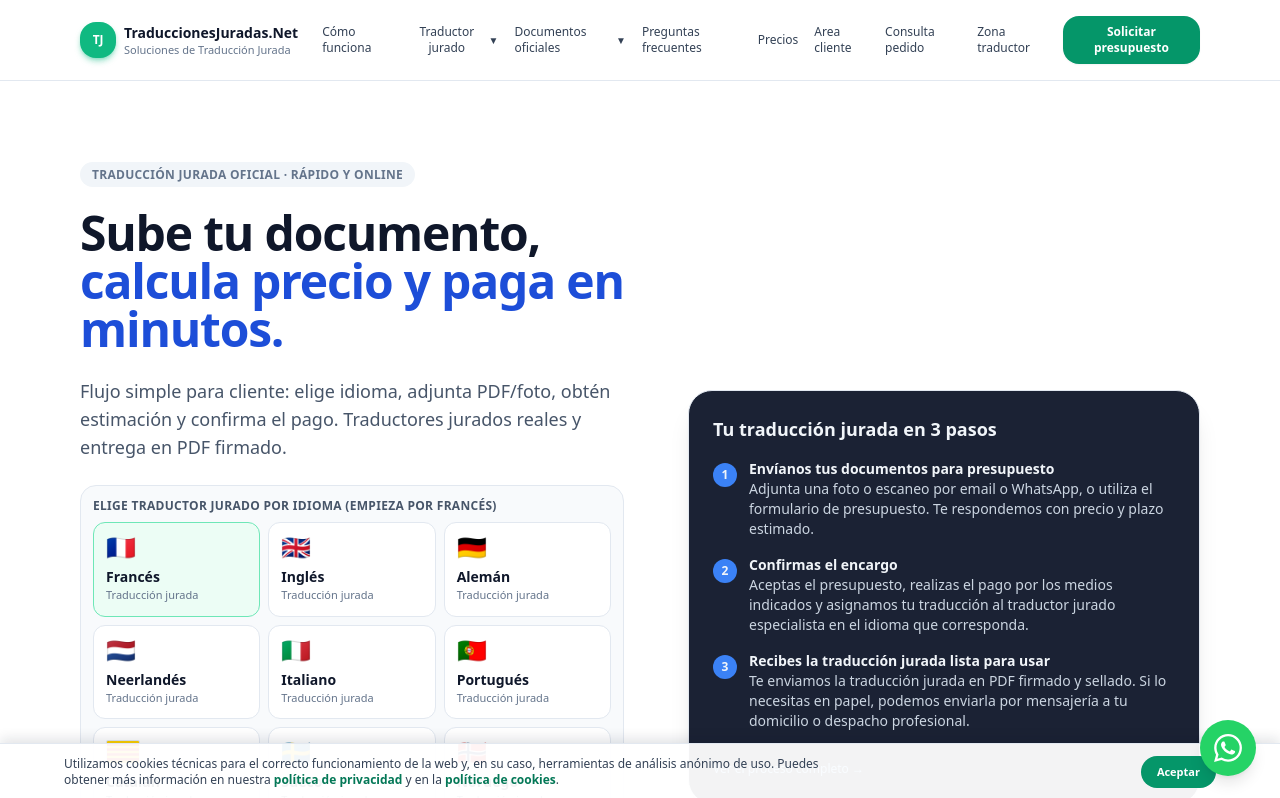
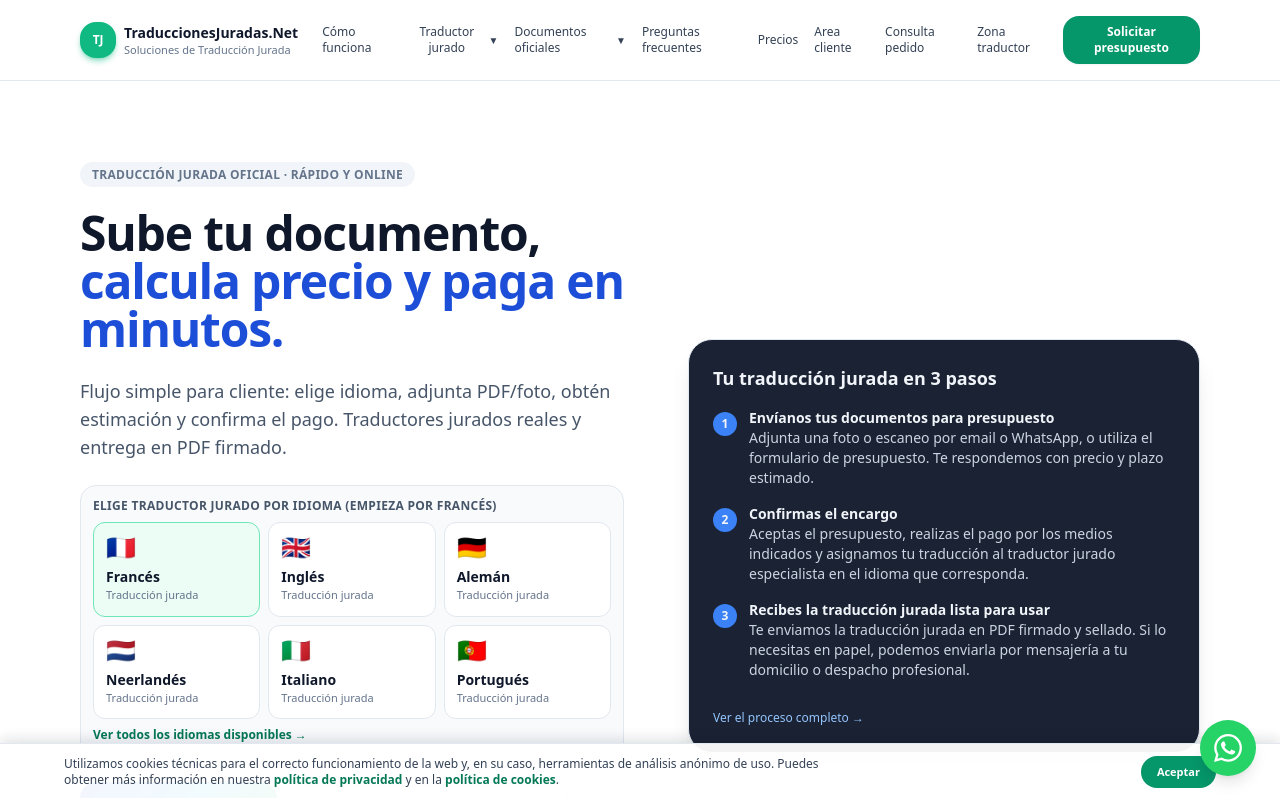
Before and after one commit to juanlatregua/traduccionesjuradas-next, a Next.js app: page / in a window 1280 px wide. Shown: the top 798 px of the page. Built offline with nearby package versions, Linux system fonts and the light colour scheme; no server answers.

Commit message:
Compacta selector de idiomas en home y deja 6 principales

```diff
--- a/app/page.tsx
+++ b/app/page.tsx
@@ -25,14 +25,6 @@ const LANGUAGE_QUICK_LINKS: LanguageQuickLink[] = [
   { href: "/traductor-jurado-neerlandes", flag: "\u{1F1F3}\u{1F1F1}", label: "Neerlandés" },
   { href: "/traductor-jurado-italiano", flag: "\u{1F1EE}\u{1F1F9}", label: "Italiano" },
   { href: "/traductor-jurado-portugues", flag: "\u{1F1F5}\u{1F1F9}", label: "Portugués" },
-  {
-    href: "/traductor-jurado-catalan",
-    flagSrc: "/flags/catalan.svg",
-    flagAlt: "Bandera de Cataluña",
-    label: "Catalán",
-  },
-  { href: "/traductor-jurado-sueco", flag: "\u{1F1F8}\u{1F1EA}", label: "Sueco" },
-  { href: "/traductor-jurado-noruego", flag: "\u{1F1F3}\u{1F1F4}", label: "Noruego" },
 ];
 
 export const metadata: Metadata = {
```
